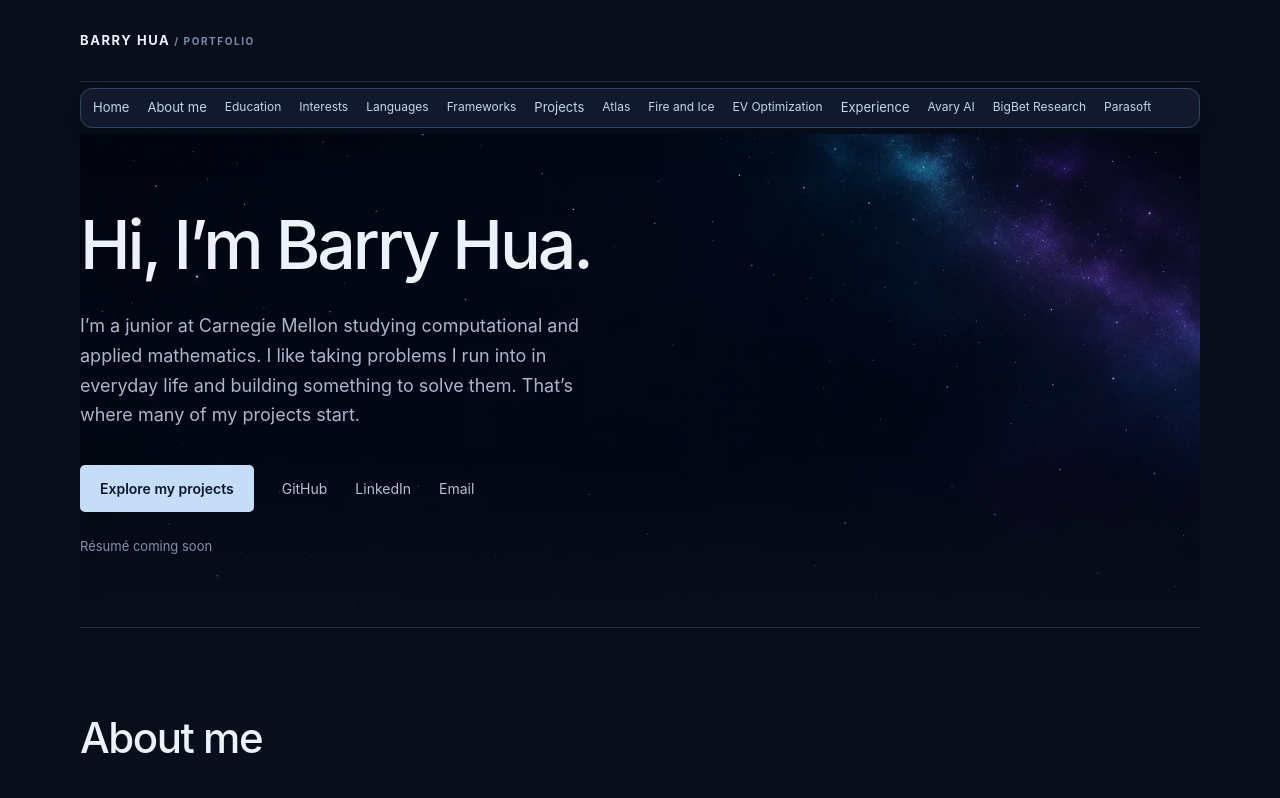
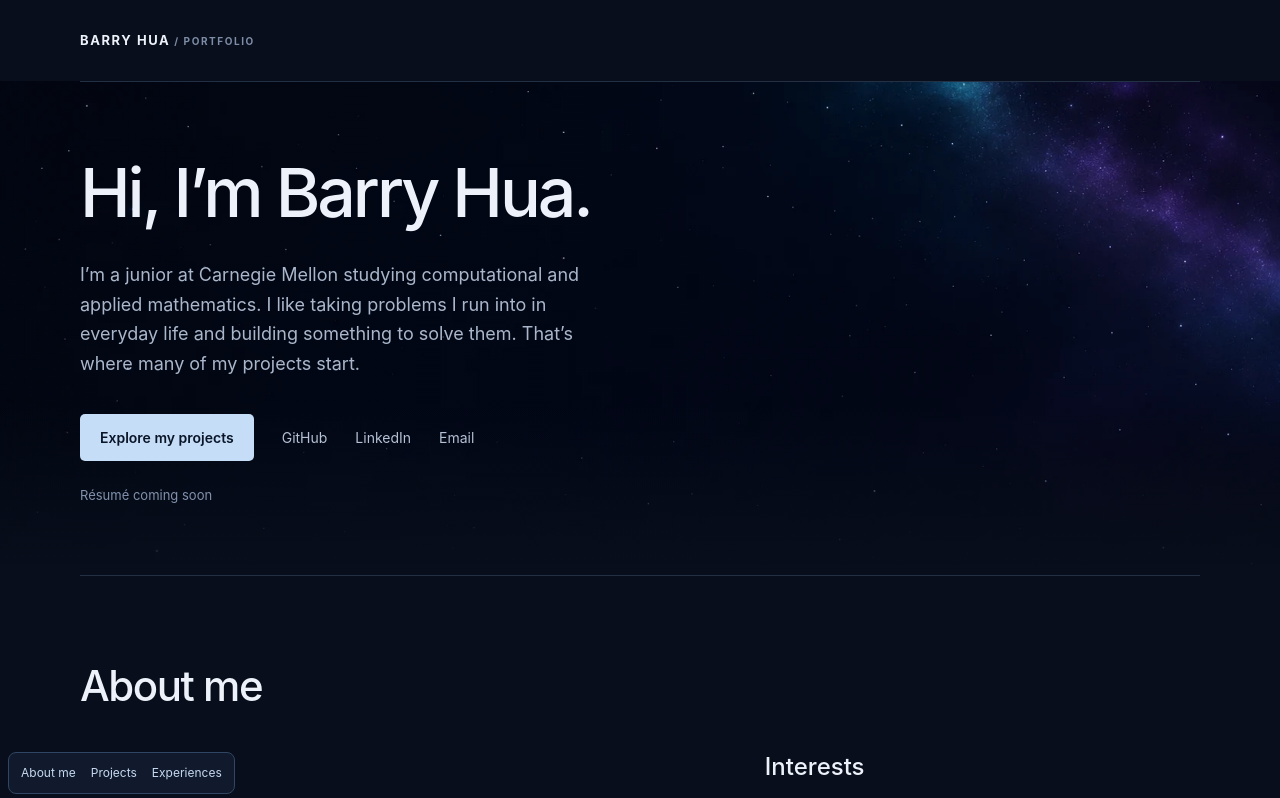
Before and after one commit to TakinaHua/takinahua.github.io, a React (Vite) app: page / in a window 1280 px wide. Shown: the top 798 px of the page. Built offline with nearby package versions, Linux system fonts and the light colour scheme.

Commit message:
feat: replace the sidebar with a floating section compass

```diff
--- a/src/App.css
+++ b/src/App.css
@@ -170,133 +170,113 @@
   margin-top: 0;
 }
 
-.portfolio-layout {
-  display: grid;
-  grid-template-columns: 210px minmax(0, 1fr);
-  gap: 32px;
-  width: min(1360px, calc(100% - 64px));
-  margin: 0 auto;
+.compass-zone {
+  position: fixed;
+  left: 0;
+  top: 50%;
+  z-index: 3;
+  padding: 14px 12px 14px 5px;
+  transform: translateY(-50%);
+  pointer-events: auto;
 }
 
-.portfolio-layout main {
-  width: 100%;
+.compass {
+  padding: 3px 0 3px 5px;
+  border-left: 1px solid #5a7798;
+  border-radius: 30% 0 0 30%;
+  opacity: .67;
+  transform: rotate(-5deg);
+  transform-origin: left center;
+  transition: opacity 160ms ease, transform 160ms ease;
 }
 
-.portfolio-layout [id] {
-  scroll-margin-top: 32px;
+.compass-zone:hover .compass,
+.compass-zone:focus-within .compass {
+  opacity: 1;
+  transform: rotate(0) scale(1.07);
 }
 
-.hero::before {
-  inset: 0;
-  border-radius: 0 0 20px 20px;
-}
-
-.sidebar-zone {
-  position: sticky;
-  top: 12px;
-  align-self: start;
-  z-index: 2;
-  padding: 16px 12px;
-  perspective: 720px;
-}
-
-.sidebar {
-  transform: rotateY(15deg) scale(.97);
-  transform-origin: left center;
-  padding: 10px 12px;
-  border: 1px solid #314662;
-  border-radius: 12px;
-  background: #101a2c;
-  color: #c5d5eb;
-  box-shadow: 0 12px 32px #04081266;
-  opacity: .72;
-  transition: transform 200ms ease, opacity 200ms ease, border-color 200ms ease;
-}
-
-.sidebar-zone:hover .sidebar,
-.sidebar-zone:focus-within .sidebar {
-  transform: rotateY(5deg) scale(1.03);
-  opacity: 1;
-  border-color: #6389b6;
-}
-
-.sidebar ul {
+.compass ul {
   display: grid;
-  gap: 2px;
-  max-height: calc(100dvh - 72px);
-  overflow-y: auto;
+  gap: 3px;
   margin: 0;
   padding: 0;
   list-style: none;
 }
 
-.sidebar a {
-  display: block;
-  padding: 4px 8px;
-  border-radius: 5px;
-  font-size: 13px;
+.compass li:nth-child(2) {
+  transform: translateX(-3px);
 }
 
-.sidebar-subsection a {
-  padding-left: 20px;
+.compass a {
+  display: flex;
+  align-items: center;
+  gap: 5px;
+  padding: 4px 5px;
+  border-radius: 5px;
+  color: #c6d9f1;
   font-size: 12px;
+  white-space: nowrap;
 }
 
-.sidebar a:hover,
-.sidebar a:focus-visible {
-  background: #223652;
+.compass a::before {
+  content: '';
+  width: 6px;
+  height: 1px;
+  background: currentColor;
+}
+
+.compass a:hover,
+.compass a:focus-visible,
+body:has(#about:target) .compass a[href="#about"],
+body:has(#projects:target) .compass a[href="#projects"],
+body:has(#experience:target) .compass a[href="#experience"] {
+  background: #1a2c46;
   color: #fff;
 }
 
-.sidebar a:focus-visible {
-  outline-offset: -2px;
-}
-
-@media (max-width: 900px), (hover: none) {
-  .portfolio-layout {
-    grid-template-columns: minmax(0, 1fr);
-    gap: 0;
-    width: min(1120px, calc(100% - 40px));
+@media (max-width: 1350px), (hover: none) {
+  .compass-zone {
+    top: auto;
+    bottom: 0;
+    padding: 6px 8px calc(6px + env(safe-area-inset-bottom));
+    transform: none;
   }
 
-  .portfolio-layout [id] {
-    scroll-margin-top: 74px;
+  .compass,
+  .compass-zone:hover .compass,
+  .compass-zone:focus-within .compass {
+    padding: 3px 6px;
+    border: 1px solid #314662;
+    border-radius: 8px;
+    background: #101a2c;
+    opacity: 1;
+    transform: none;
   }
 
-  .sidebar-zone {
-    top: 0;
-    padding: 6px 0;
-    background: #080e1b;
+  .compass ul {
+    display: flex;
   }
 
-  .sidebar,
-  .sidebar-zone:hover .sidebar,
-  .sidebar-zone:focus-within .sidebar {
+  .compass li:nth-child(2) {
     transform: none;
-    opacity: 1;
   }
 
-  .sidebar {
-    padding: 4px;
+  .compass a {
+    padding: 7px 6px;
   }
 
-  .sidebar ul {
-    display: flex;
-    overflow-x: auto;
-    scrollbar-width: thin;
+  .compass a::before {
+    display: none;
   }
 
-  .sidebar li {
-    flex: none;
-  }
-
-  .sidebar-subsection a {
-    padding-left: 8px;
+  footer {
+    margin-bottom: calc(56px + env(safe-area-inset-bottom));
   }
 }
 
 @media (prefers-reduced-motion: reduce) {
-  .sidebar {
+  .compass {
     transition: none;
   }
 }
--- a/src/App.tsx
+++ b/src/App.tsx
@@ -1,3 +1,4 @@
+import { useEffect, useRef } from 'react'
 import './App.css'
 
 const skillGroups = [
@@ -22,22 +23,61 @@ const skillGroups = [
   },
 ]
 
-const pageSections = [
-  { id: 'home', label: 'Home' },
+const compassStops = [
   { id: 'about', label: 'About me' },
-  { id: 'education', label: 'Education', nested: true },
-  { id: 'interests', label: 'Interests', nested: true },
-  { id: 'programming-languages', label: 'Languages', nested: true },
-  { id: 'frameworks', label: 'Frameworks', nested: true },
   { id: 'projects', label: 'Projects' },
-  { id: 'atlas', label: 'Atlas', nested: true },
-  { id: 'fire-and-ice', label: 'Fire and Ice', nested: true },
-  { id: 'ev-optimization', label: 'EV Optimization', nested: true },
-  { id: 'experience', label: 'Experience' },
-  { id: 'avary-ai', label: 'Avary AI', nested: true },
-  { id: 'bigbet-research', label: 'BigBet Research', nested: true },
-  { id: 'parasoft', label: 'Parasoft', nested: true },
+  { id: 'experience', label: 'Experiences' },
 ]
+
+function SectionCompass() {
+  const dial = useRef<HTMLElement>(null)
+
+  useEffect(() => {
+    const nav = dial.current
+    if (!nav) return
+
+    let lastSpin = -Infinity
+    let wheelDistance = 0
+
+    function spin(event: WheelEvent) {
+      if (event.ctrlKey || Math.abs(event.deltaX) > Math.abs(event.deltaY) || !event.deltaY) return
+
+      event.preventDefault()
+      const now = performance.now()
+      if (now - lastSpin < 400) return
+
+      wheelDistance += event.deltaMode ? Math.sign(event.deltaY) * 18 : event.deltaY
+      if (Math.abs(wheelDistance) < 18) return
+
+      const direction = Math.sign(wheelDistance)
+      wheelDistance = 0
+      lastSpin = now
+
+      const current = compassStops.findLastIndex(({ id }) =>
+        (document.getElementById(id)?.getBoundingClientRect().top ?? Infinity) <= 140,
+      )
+      const next = current < 0
+        ? (direction > 0 ? 0 : compassStops.length - 1)
+        : (current + direction + compassStops.length) % compassStops.length
+      nav?.querySelector<HTMLAnchorElement>(`a[href="#${compassStops[next].id}"]`)?.click()
+    }
+
+    nav.addEventListener('wheel', spin, { passive: false })
+    return () => nav.removeEventListener('wheel', spin)
+  }, [])
+
+  return (
+    <div className="compass-zone">
+      <nav className="compass" ref={dial} aria-label="Section compass">
+        <ul>
+          {compassStops.map(({ id, label }) => (
+            <li key={id}><a href={`#${id}`}>{label}</a></li>
+          ))}
+        </ul>
+      </nav>
+    </div>
+  )
+}
 
 function App() {
   return (
@@ -46,18 +86,7 @@ function App() {
       <header className="site-header">
         <a className="brand" href="#home">BARRY HUA<span> / PORTFOLIO</span></a>
       </header>
-      <div className="portfolio-layout">
-        <div className="sidebar-zone">
-          <nav className="sidebar" aria-label="On this page">
-            <ul>
-              {pageSections.map(({ id, label, nested }) => (
-                <li key={id} className={nested ? 'sidebar-subsection' : undefined}>
-                  <a href={`#${id}`}>{label}</a>
-                </li>
-              ))}
-            </ul>
-          </nav>
-        </div>
+      <SectionCompass />
       <main id="main" tabIndex={-1}>
         <section id="home" className="hero" aria-labelledby="hero-title">
           <h1 id="hero-title">Hi, I’m Barry Hua.</h1>
@@ -158,7 +187,6 @@ function App() {
           </div>
         </section>
       </main>
-      </div>
       <footer><span>Barry Hua</span><a href="#home">Back to top ↑</a></footer>
     </>
   )
```
Lines whose indentation alone changed are shown as unchanged.
